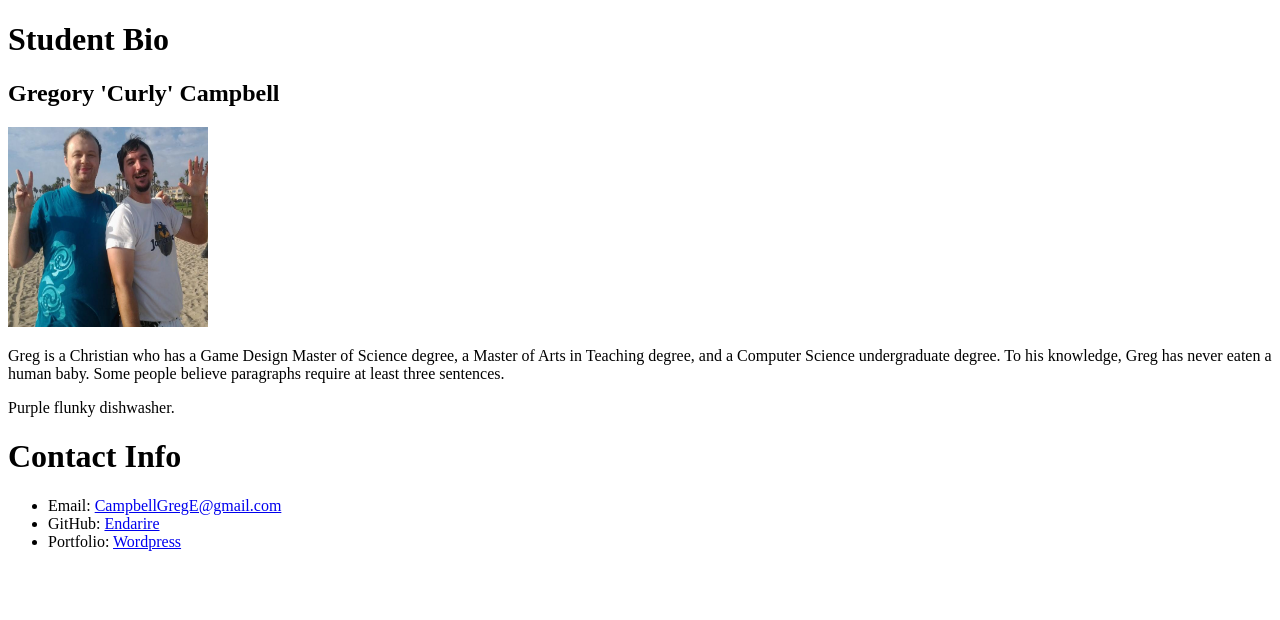
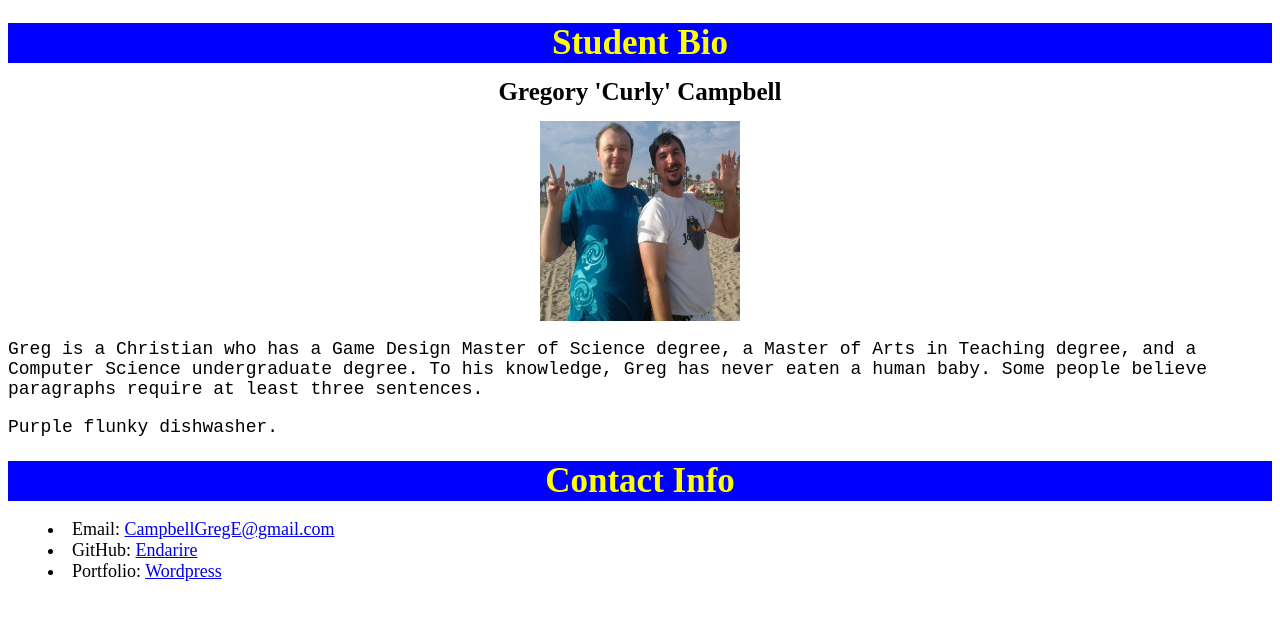
Before and after one commit to Endarire/BasicHTMSite, a plain HTML site: page index.htm in a window 1280 px wide. Drawn offline with Linux system fonts and the light colour scheme.

Commit message:
Added CSS to index.htm.

```diff
--- a/index.htm
+++ b/index.htm
@@ -4,6 +4,72 @@
     <meta charset="UTF-8">
         <title>Gregory 'Curly' Campbell</title>
     </head>
+    <style>
+    h1 {
+      /* Put a 15-pixel margin at the bottom of the heading. */
+      margin-bottom: 5px;
+      /* Change the size of your font to 60 pixels high. */
+      font-size: 35px;
+      /* This will color the heading font white. */
+      color: yellow;
+      /* Align the text to the center of its enclosing element (e.g. div). */
+      text-align: center;
+
+
+      /* The background of the heading element will now be black. */
+      background-color: blue;
+    }
+    /* h2 heading tags */
+
+    h2 {
+      /* Put a 15-pixel margin at the top of all h2 headings. */
+      margin-top: 15px;
+      margin-bottom: 15px;
+      font-size: 25px;
+      text-align: center;
+    }
+    /* h3 heading tags */
+
+    h3 {
+      margin-top: 15px;
+      font-size: 18px;
+      text-align: center;
+    }
+    /* All img tags */
+
+    img {
+      /*
+				Center a block element in the middle of its enclosing tag.
+				When you use the "auto" rule on both left and right margins,
+				your browser will do the math necessary to center a block element.
+				*/
+      margin-left: auto;
+      margin-right: auto;
+      /* Block display (more on this later) */
+      display: block;
+    }
+    /* All p tags */
+
+    p {
+      text-align: left;
+      font-size: 18px;
+      font-family: 'Courier New', Courier, monospace;
+    }
+    /* All unordered list tags */
+
+    ul {
+      text-align: left;
+      font-size: 18px;
+
+
+      /* Render the border 5 pixels thick. */
+      border-width: 5px;
+      /* Include bullets in the content flow. */
+      /* More info here: http://www.w3schools.com/cssref/pr_list-style-position.asp */
+      list-style-position: inside;
+    }
+    </style>
+
     <body>
         <h1>Student Bio</h1>
         <h2>Gregory 'Curly' Campbell</h2>
```
